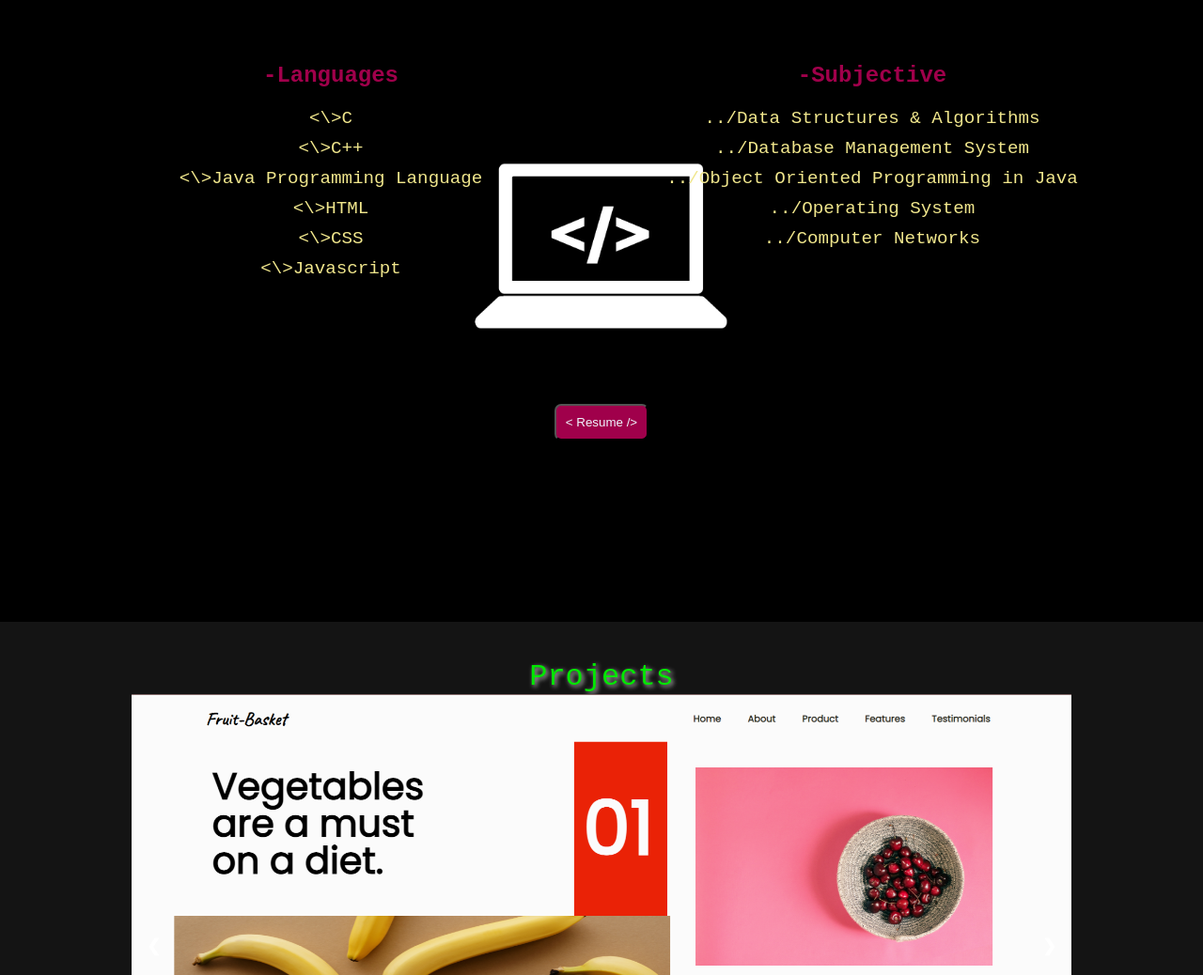
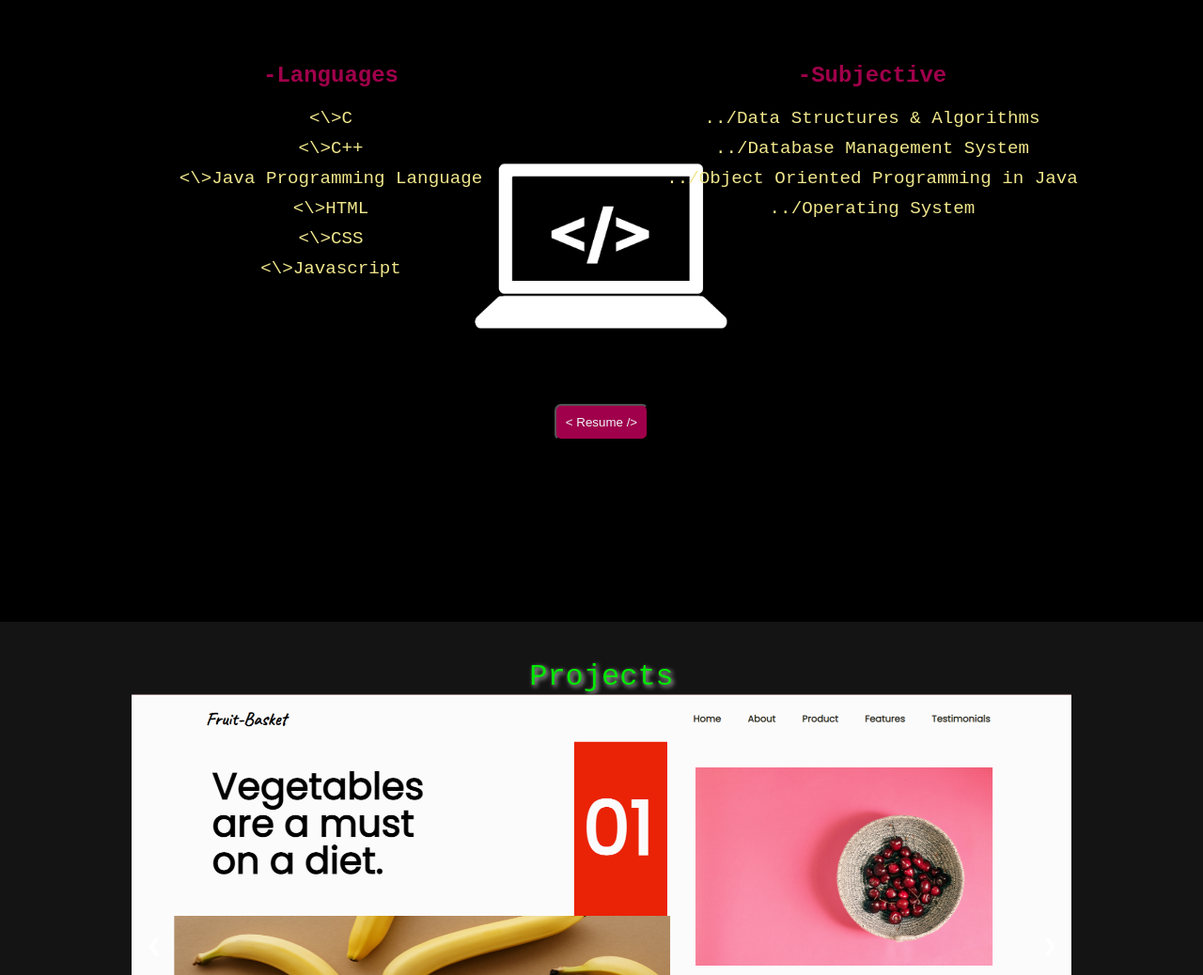
Before and after one commit to Shivamkumar4848/port_folio, a plain HTML site: page index.html in a window 1280 px wide. Shown: the part 1800-2838 px from the top of the page at 94% size. Drawn offline with Linux system fonts and the light colour scheme.

Commit message:
Updated index.html

```diff
--- a/index.html
+++ b/index.html
@@ -84,7 +84,6 @@
                     <li>../Database Management System</li>
                     <li>../Object Oriented Programming in Java</li>
                     <li>../Operating System</li>
-                    <li>../Computer Networks</li>
                 </ul>
             </div>
         </div>
```
